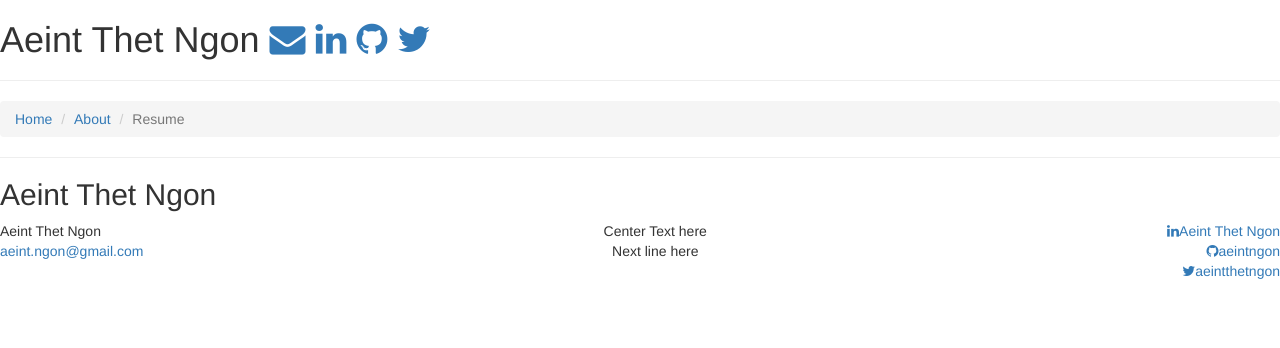
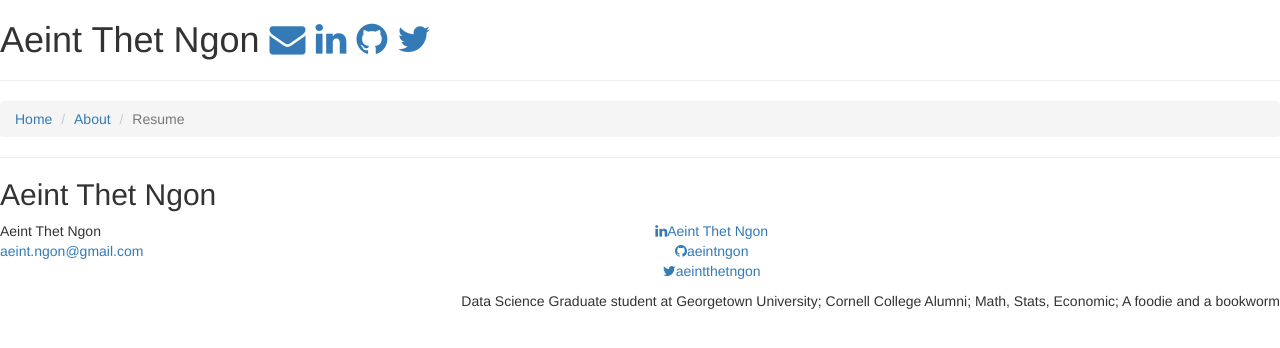
Before and after one commit to aeintngon/old-webpage, a Jekyll site: the page built from index.md, in a window 1280 px wide. Shown: the top 348 px of the page. Built offline with Jekyll 4.4.1, drawn with Linux system fonts in a browser that asks for light colours; nearby versions of some CDN libraries; our own code applies the rules of GitHub Pages for plain Markdown files.

Commit message:
Update default.html

```diff
--- a/_layouts/default.html
+++ b/_layouts/default.html
@@ -33,11 +33,11 @@
   <h2 class="footer-heading">Aeint Thet Ngon</h2>
 <div id="footer">
   <p class="left">Aeint Thet Ngon<br /><a href="mailto:aeintngon@gmail.com">aeint.ngon@gmail.com</a></p>
-  <p class="right"><a href="https://www.linkedin.com/in/Aeintngon/" target="_blank"><i class="fa fa-linkedin" aria-hidden="true"></i>Aeint Thet Ngon</a><br />
+  <p class="centered"><a href="https://www.linkedin.com/in/Aeintngon/" target="_blank"><i class="fa fa-linkedin" aria-hidden="true"></i>Aeint Thet Ngon</a><br />
     <a href="https://github.com/aeintngon" target="_blank"><i class="fa fa-github" aria-hidden="true"></i>aeintngon</a><br />
     <a href="https://twitter.com/aeintthetngon" target="_blank"><i class="fa fa-twitter" aria-hidden="true"></i>aeintthetngon</a>
   </p>
-    <p class="centered">Center Text here<br />Next line here</p>
+    <p class="right">Data Science Graduate student at Georgetown University; Cornell College Alumni; Math, Stats, Economic; A foodie and a bookworm</p>
 </div>
   </div>
 </footer>
```
